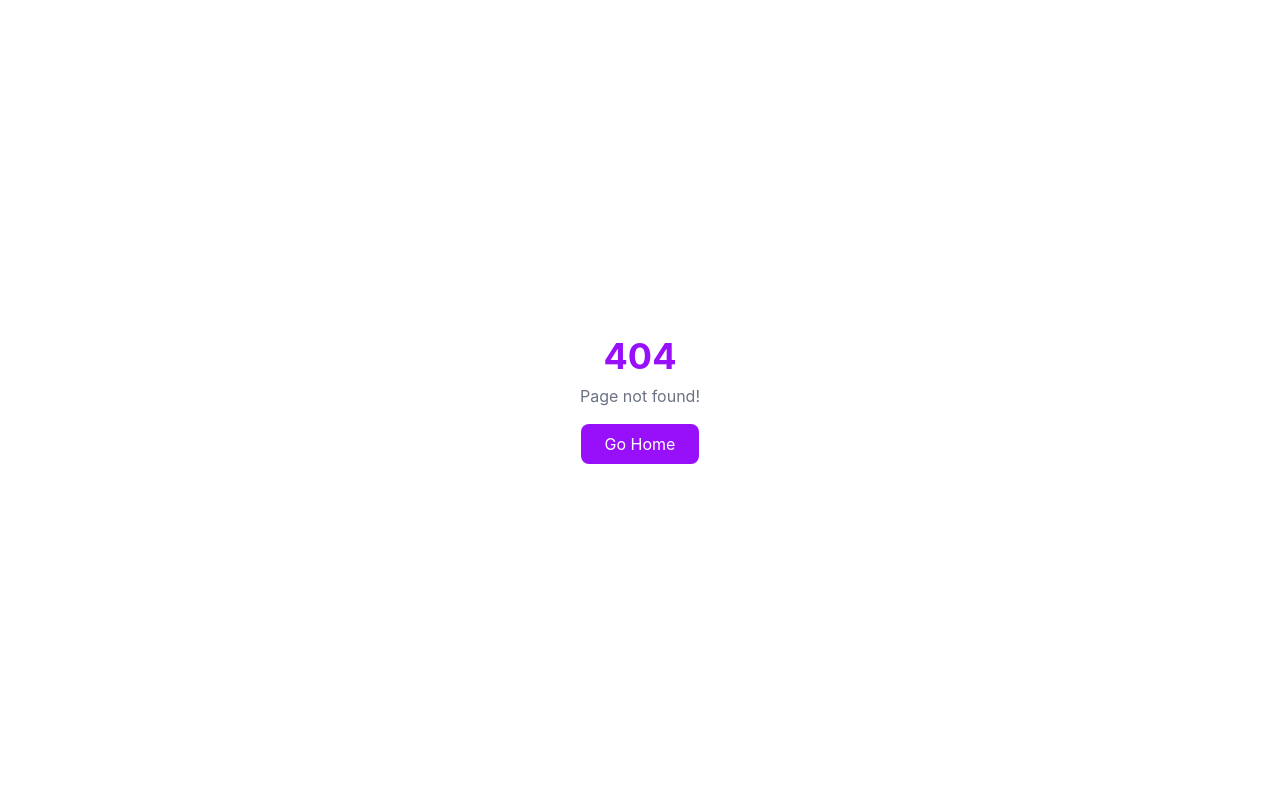
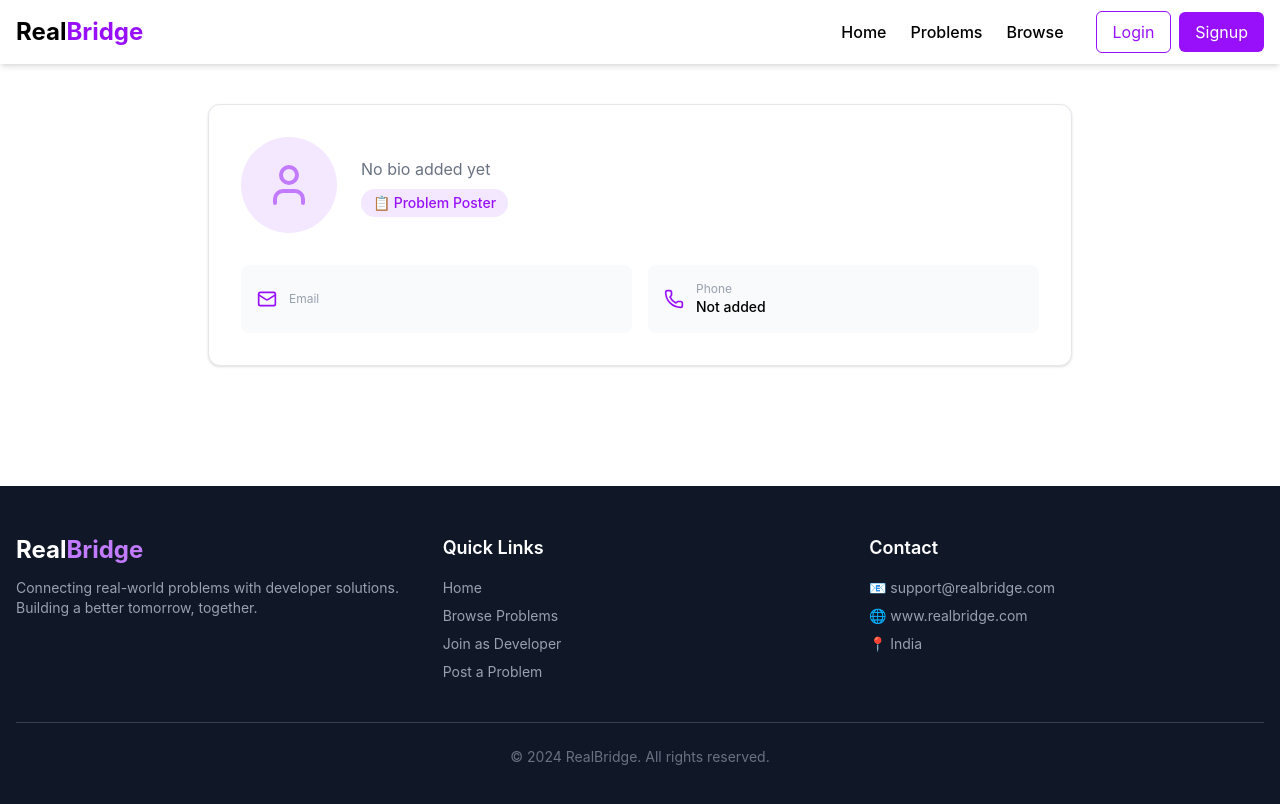
Before and after one commit to PrashansaMishra-max/RealBridge, a React app in the folder frontend/: page /profile in a window 1280 px wide. Before the commit this address had no page. Shown: the top 804 px of the page. Built offline with nearby package versions, Linux system fonts and the light colour scheme; the HTML template or start-up script is replaced by a standard one.

Commit message:
AddedProfile page

```diff
--- a/frontend/src/App.jsx
+++ b/frontend/src/App.jsx
@@ -4,6 +4,7 @@ import Login from './components/auth/Login'
 import Signup from './components/auth/Signup'
 import Problems from './components/problems/Problems'
 import PostProblem from './components/problems/PostProblem'
+import Profile from './components/Profile'
 
 const appRouter = createBrowserRouter([
   {
@@ -25,6 +26,10 @@ const appRouter = createBrowserRouter([
   {
     path: '/post-problem',
     element: <PostProblem />
+  },
+  {
+    path: '/profile',
+    element: <Profile />
   },
   {
     path: '*',
--- /dev/null
+++ b/frontend/src/components/Profile.jsx
@@ -0,0 +1,84 @@
+import React from 'react'
+import Navbar from './shared/Navbar'
+import Footer from './shared/Footer'
+import { useSelector } from 'react-redux'
+import { Mail, Phone, User } from 'lucide-react'
+
+const Profile = () => {
+    const { user } = useSelector(store => store.auth);
+
+    return (
+        <div>
+            <Navbar />
+            <div className='max-w-4xl mx-auto px-4 py-10'>
+
+                {/* Profile Card */}
+                <div className='bg-white border border-gray-200 rounded-xl p-8 shadow-sm'>
+                    <div className='flex items-center gap-6'>
+
+                        {/* Avatar */}
+                        <div className='w-24 h-24 rounded-full bg-purple-100 flex items-center justify-center overflow-hidden'>
+                            {user?.profile?.profilePhoto ? (
+                                <img
+                                    src={user.profile.profilePhoto}
+                                    alt="profile"
+                                    className='w-full h-full object-cover'
+                                />
+                            ) : (
+                                <User className='w-12 h-12 text-purple-400' />
+                            )}
+                        </div>
+
+                        {/* Info */}
+                        <div>
+                            <h1 className='text-2xl font-bold text-gray-900'>{user?.fullname}</h1>
+                            <p className='text-gray-500 mt-1'>{user?.profile?.bio || "No bio added yet"}</p>
+                            <span className='mt-2 inline-block px-3 py-1 bg-purple-100 text-purple-600 text-sm rounded-full font-medium'>
+                                {user?.role === 'developer' ? '👨‍💻 Developer' : '📋 Problem Poster'}
+                            </span>
+                        </div>
+                    </div>
+
+                    {/* Contact Info */}
+                    <div className='mt-8 grid grid-cols-2 gap-4'>
+                        <div className='flex items-center gap-3 p-4 bg-gray-50 rounded-lg'>
+                            <Mail className='text-purple-600 w-5 h-5' />
+                            <div>
+                                <p className='text-xs text-gray-400'>Email</p>
+                                <p className='text-sm font-medium'>{user?.email}</p>
+                            </div>
+                        </div>
+                        <div className='flex items-center gap-3 p-4 bg-gray-50 rounded-lg'>
+                            <Phone className='text-purple-600 w-5 h-5' />
+                            <div>
+                                <p className='text-xs text-gray-400'>Phone</p>
+                                <p className='text-sm font-medium'>{user?.phoneNumber || "Not added"}</p>
+                            </div>
+                        </div>
+                    </div>
+
+                    {/* Skills - only for developers */}
+                    {user?.role === 'developer' && (
+                        <div className='mt-6'>
+                            <h2 className='font-semibold text-gray-700 mb-3'>Skills</h2>
+                            <div className='flex flex-wrap gap-2'>
+                                {user?.profile?.skills?.length > 0 ? (
+                                    user.profile.skills.map((skill, index) => (
+                                        <span key={index} className='px-3 py-1 bg-purple-50 text-purple-600 text-sm rounded-full'>
+                                            {skill}
+                                        </span>
+                                    ))
+                                ) : (
+                                    <p className='text-gray-400 text-sm'>No skills added yet</p>
+                                )}
+                            </div>
+                        </div>
+                    )}
+                </div>
+            </div>
+            <Footer />
+        </div>
+    )
+}
+
+export default Profile
```
